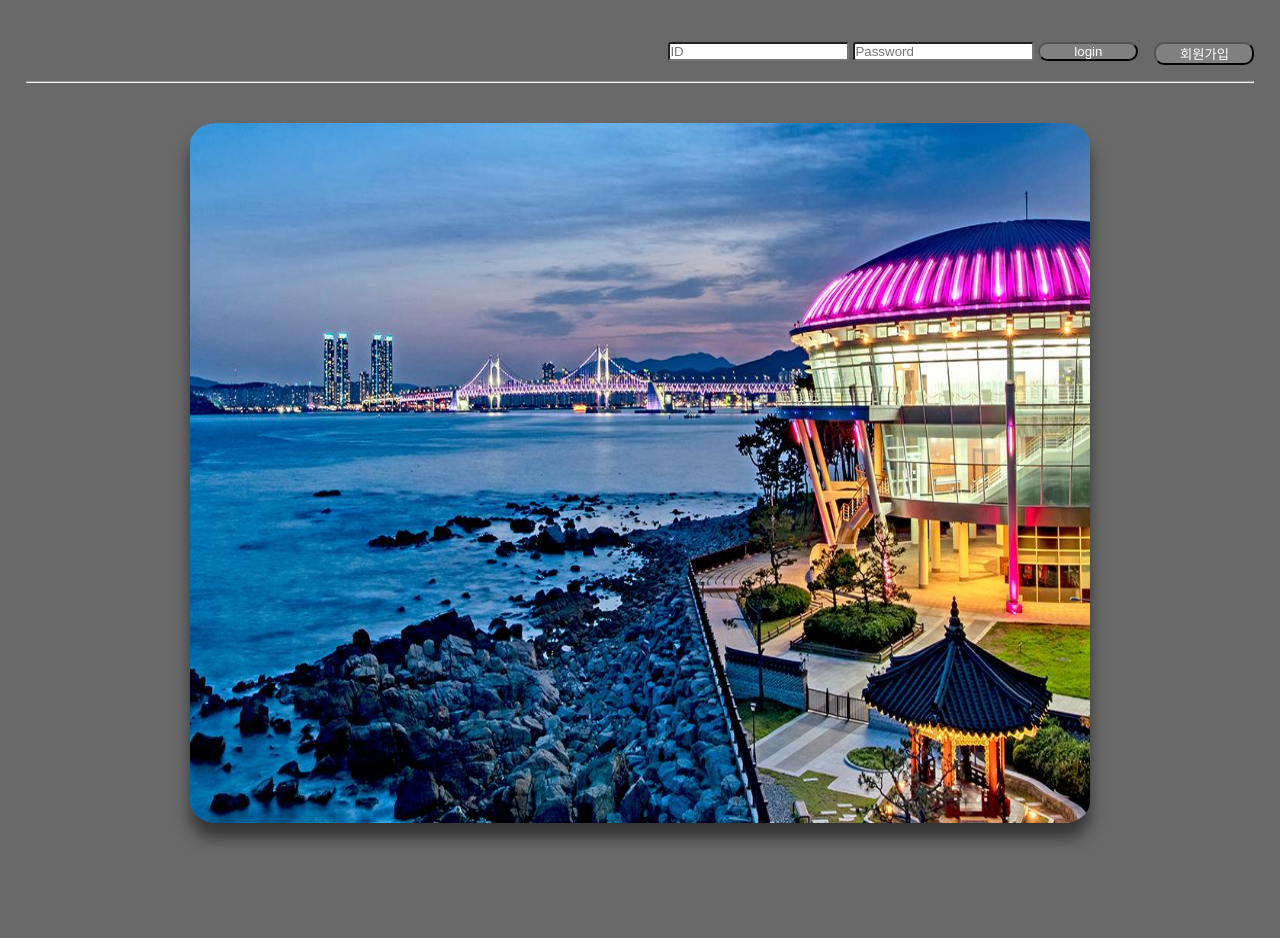
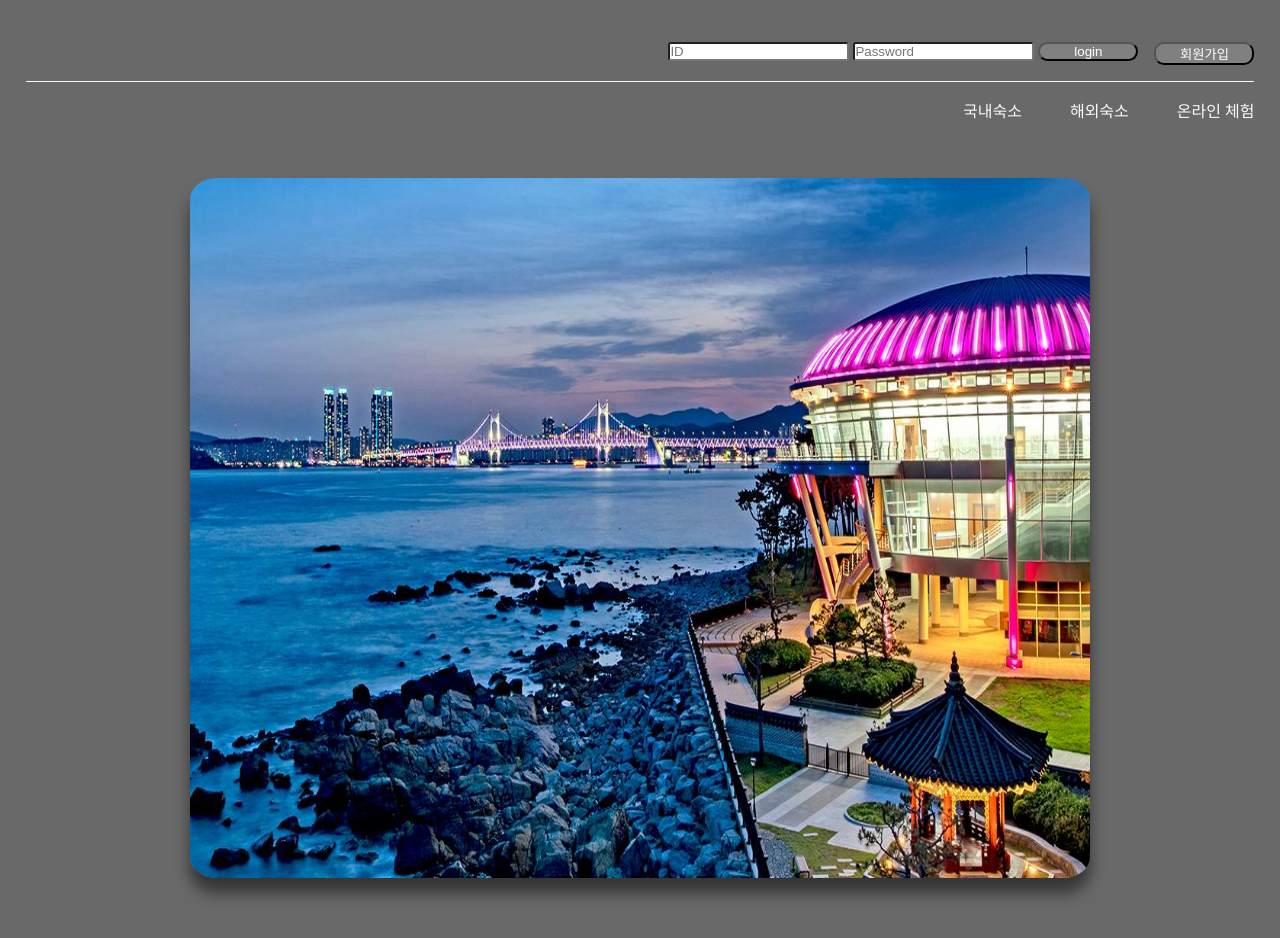
Before and after one commit to ljy3852/assignment1, a plain HTML site: page index.html in a window 1280 px wide. Before the commit the page ends 888 px from the top, so only its background shows below. Drawn offline with nearby package versions, Linux system fonts and the light colour scheme.

Commit message:
nav창 업데이트(숙소,여행)

```diff
--- a/index.html
+++ b/index.html
@@ -26,10 +26,25 @@
                     </form>
                 </div>
             </div>
-    </header>
+        </header>
+        <hr>
 
 
-    <hr>
+        <nav class="nav d-neno">
+            <div class="container">
+                <ul id ="gnb" class="d-flex gap-3 justify-end">	<!-- main 내비 -->
+                    <li class="py-1">
+                        <a href="#">국내숙소</a>
+                    </li>
+                    <li class="py-1">
+                        <a href="#">해외숙소</a>
+                    </li>
+                    <li class="py-1">
+                        <a href="#">온라인 체험</a>
+                    </li>
+                </ul>
+            </div>
+        </nav>
         <span class="slideshow-container">
             <div class="Slidesbackground">
                <div class="mySlides fade">
--- a/style.css
+++ b/style.css
@@ -33,6 +33,21 @@ h1 {
     color: white;
 }
 
+hr {
+  background:ghostwhite;
+  height:1px;
+  border:0;
+}
+
+/* nav */
+ul,ol {
+	list-style: none;
+}
+a, a:link {
+	color: ghostwhite;
+	text-decoration: none;
+}
+a:hover{ color:#ffc045; };
 
 .text-center {
 	text-align: center
@@ -185,6 +200,7 @@ h1 {
     margin: auto; /*중앙 정렬*/
     padding: 0 200px;
     margin-bottom: 20px;
+    color: ghostwhite;
 }
 
 .member .logo{
```
